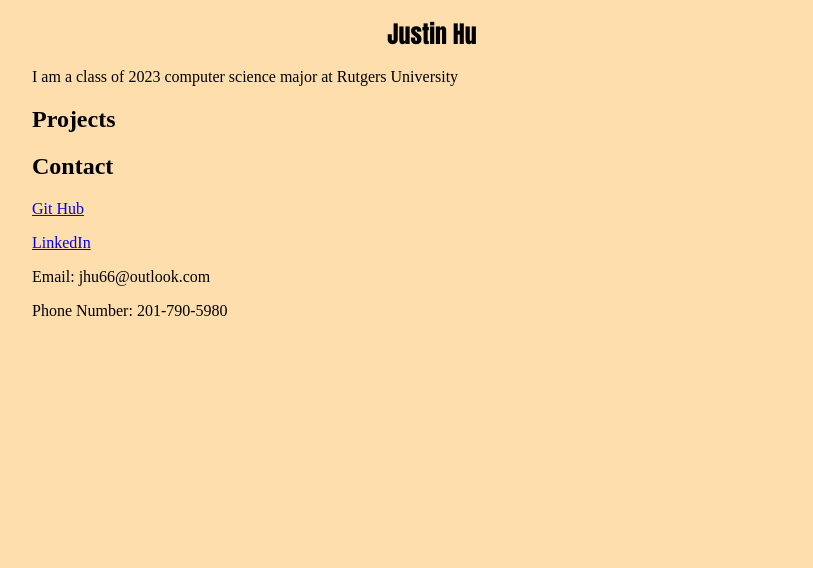
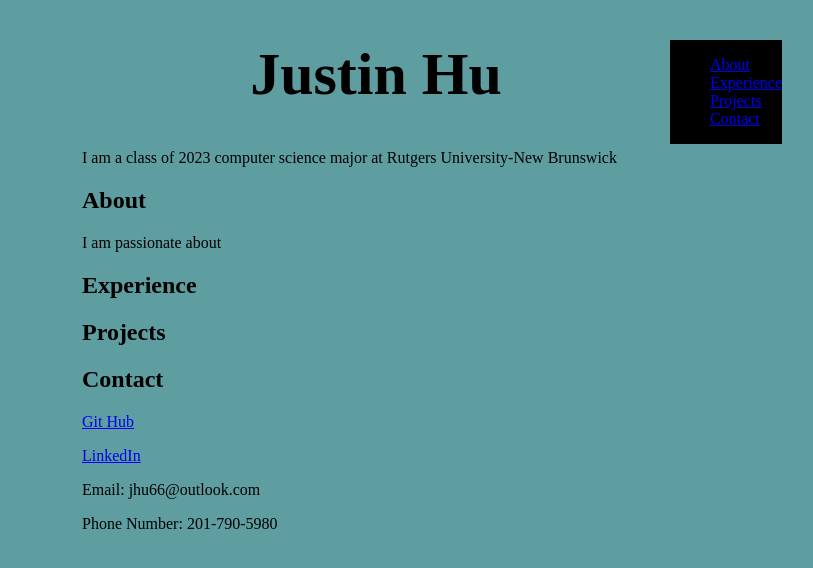
Before and after one commit to jhu65/Justins-Website, a plain HTML site: page index.html in a window 1280 px wide. Shown: the whole page, without its empty margins (208-1021 px from the left). Drawn offline with Linux system fonts and the light colour scheme.

Commit message:
added navBar

```diff
--- a/index.html
+++ b/index.html
@@ -6,10 +6,26 @@
         <link href="styles/style.css" rel="stylesheet">
     </head>
     <body>
+        <div class="NavBar">
+            <ul>
+                <li><a href="#About">About</a></li>
+                <li><a href="#Experience">Experience</a></li>
+                <li><a href="#Projects">Projects</a></li>
+                <li><a href="#Contact">Contact</a></li>
+            </ul>
+        </div>
+
         <h1>Justin Hu</h1>
-        <p>I am a class of 2023 computer science major at Rutgers University</p>
-        <h2>Projects</h2>
-        <h2>Contact</h2>
+        <p>I am a class of 2023 computer science major at Rutgers University-New Brunswick</p>
+
+        <h2 class="About">About</h2>
+        <p>I am passionate about </p>
+
+        <h2 class="Experience">Experience</h2>
+
+        <h2 class="Projects">Projects</h2>
+
+        <h2 class="Contact">Contact</h2>
         <p><a href="https://github.com/jhu65">Git Hub</a></p>
         <p><a href="https://www.linkedin.com/in/justin-hu-516350199/">LinkedIn</a></p>
         <p>Email: jhu66@outlook.com</p>
--- a/styles/style.css
+++ b/styles/style.css
@@ -1,14 +1,21 @@
 html {
-    background-color:navajowhite;
+    background-color:cadetblue;
 }
 
 body {
-    width: 800px;
+    width: 700px;
     margin: 0 auto;
 }
 
+.NavBar{
+    list-style-type: none;
+    margin: 0;
+    padding: 0;
+    background-color: black;
+    float: right;
+}
+
 h1 {
-    font-size: x-large;
-    font-family:Impact, Haettenschweiler, 'Arial Narrow Bold', sans-serif;
+    font-size: 60px;
     text-align: center;
 }
```
